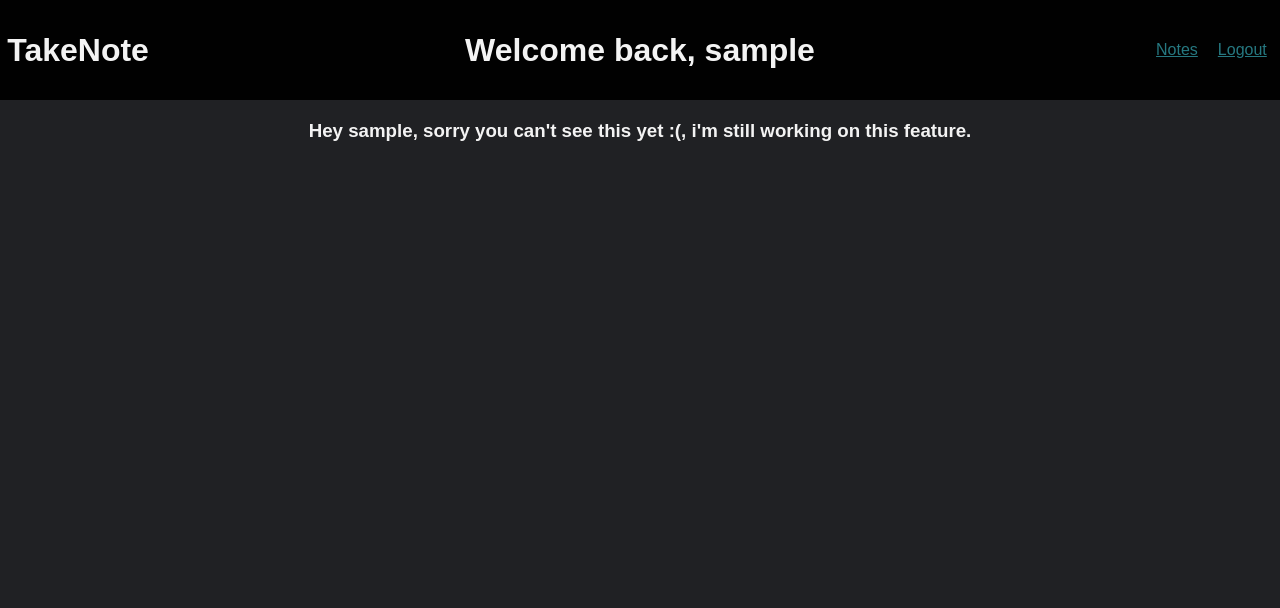
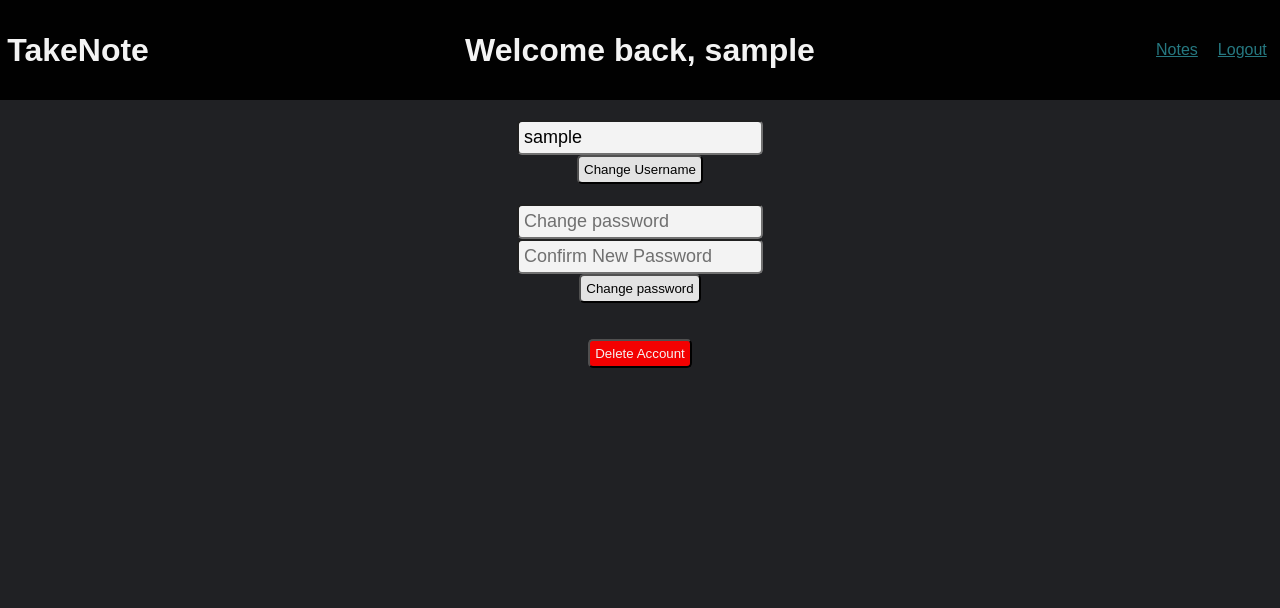
Before and after one commit to lhckb/takenote, a Django app: page /account/ in a window 1280 px wide. Shown: the top 608 px of the page. Run offline with Django 4.2, Linux system fonts and the light colour scheme; the visitor is signed in with stand-in values (Sample User, id 1); data comes from the database, SQL or seed files in the repository.

Commit message:
added account section for credential alteration and acc deletion

```diff
--- a/core/static/css/account.css
+++ b/core/static/css/account.css
@@ -1,33 +1,92 @@
 body{
     font-family: Arial, Helvetica, sans-serif;
     margin: 0;
+    text-align: center;
+    overflow-y: scroll;
+    min-height: 100%;
+    background-color: #202124;
+    /*background-image: url('/static/images/notebook.png');*/
+    background-size: cover;
+    opacity: 95%;
+    color: white;
+}
+
+body::after {
+    content: '';
+    display: block;
+    height: 100px; /* Set same as footer's height */
+}
+
+button {
+    cursor: pointer;
+    padding: 5px;
+    border-radius: 5px;
+
 }
 
 a {
-    margin-right: 20px;
-    margin-top: 10px;
+    padding: 10px;
+}
+
+a:link {
+    color: #277e87;
+}
+
+a:visited {
+    color: white;
+}
+
+input {
+    padding: 5px;
+    font-size: large;
+    font-family: Arial, Helvetica, sans-serif;
+    border-radius: 5px;
+}
+
+.headerAnchor {
+    cursor: pointer;
+    border-radius: 5px;
+    padding: 4px;
 }
 
 .wrapper {
-    background-color: cyan;
+    background-color: #000000;
+    color: white;
+    display: flex;
+    justify-content: space-evenly;
+    height: 100px;
+    align-items: center;
+    margin-bottom: 20px;
 }
 
 .logout {
     display: flex;
     justify-content: flex-end;
-    width: 100%;
+    width: 33%;
     height: fit-content;
+}
+
+.title {
+    display: flex;
+    justify-content: flex-start;
+    width: 33%;
 }
 
 .pageTitle {
     display: flex;
     justify-content: space-around;
-    width: 100%;
+    width: 33%;
 }
 
-.info {
-    display: flex;
-    justify-content: space-evenly;
-    width: 100%;
-    padding-top: 20px;
+.changeUsername {
+    padding-bottom: 10px;
 }
+
+.changePassword {
+    padding-top: 10px;
+}
+
+.deleteAccount {
+    background-color: Red;
+    color: white;
+}
--- a/core/static/js/main.js
+++ b/core/static/js/main.js
@@ -57,3 +57,9 @@
     let note = document.getElementById(id)
     window.location.href = `/notes/togglepin/${id}`
 }
+
+function accountDelConfirmation(user) {
+    if (window.confirm('Are you sure you want to delete your account? YOU CANNOT UNDO THIS')) {
+        window.location.href = `/account/delete/${user}`
+    }
+}
--- a/core/views.py
+++ b/core/views.py
@@ -21,27 +21,65 @@
 
 
 @login_required(login_url = '/login/')
-def submitAccountUpdate(request):
+def submitUsernameUpdate(request):
     curr_user = request.user
     user = User.objects.filter(username = curr_user)
 
     if request.POST:
+        new_username = request.POST.get('username')
+        if new_username != ('' and curr_user):
+            if not User.objects.filter(username = new_username):
+                user.update(username = new_username)
+                messages.success(request, 'Username changed successfully.')
 
-        username = request.POST.get('username')
-        if not User.objects.filter(username = username):
-            user.username = username
-            #user.save()
-            messages.success(request, 'Username updated!')
+            else:
+                messages.error(request, 'Username already exists.')
+
+        else:
+            messages.error(request, 'Invalid username.')
 
 
-        password = request.POST.get('password')
-        passw_confirm = request.POST.get('confirmPassw')
-        # if password == passw_confirm:
-        #     if not User.objects.filter(username = curr_user, password = password):
-        #         curr_user.set_password(password = password)
-        #         messages.success(request, 'Password updated successfully!')
+    return redirect('/account/')
+
+
+@login_required(login_url = '/login/')
+def submitPasswordUpdate(request):
+    curr_user = request.user
+    user = User.objects.get(username = curr_user)
+
+    if request.POST:
+        new_passw = request.POST.get('password')
+        new_passw_confirm = request.POST.get('confirmPassw')
+
+        if new_passw != '':
+            if new_passw == new_passw_confirm:
+                user.set_password(new_passw)
+                user.save()
+                messages.success(request, 'Password changed successfully.')
+
+            else:
+                messages.error(request, 'Passwords don\'t match')
+
+        else:
+            messages.error(request, 'Password cannot be empty')
+
 
     return redirect('/account/')
+
+
+@login_required(login_url = '/login/')
+def deleteAccount(request, username):
+    request_user = request.user
+    user_to_del = User.objects.get(username = username)
+
+    if request_user == user_to_del:
+        user_to_del.delete()
+        messages.success(request, 'Account deleted successfully.')
+
+    else:
+        messages.error(request, 'couldnt delete')
+
+    return redirect('/')
 
 
 @login_required(login_url = '/login/')
--- a/takenote/urls.py
+++ b/takenote/urls.py
@@ -19,8 +19,10 @@
 
 urlpatterns = [
     path('admin/', admin.site.urls),
-    path('account/', views.workInProgress),
-    path('account/update', views.workInProgress),
+    path('account/', views.accountPage),
+    path('account/update/username', views.submitUsernameUpdate),
+    path('account/update/password', views.submitPasswordUpdate),
+    path('account/delete/<username>', views.deleteAccount),
     path('', views.index),
     path('login/', views.loginPage),
     path('login/submit/index', views.submitLoginIndex),
--- a/templates/account.html
+++ b/templates/account.html
@@ -4,38 +4,51 @@
 
     <title>TakeNote | {{ request.user }}</title>
     {% load static %}
-    <link rel="stylesheet" href="{% static 'account.css' %}">
+    <script src="{% static 'js/main.js' %}"></script>
+    <link rel="stylesheet" href="{% static 'css/account.css' %}">
 
 
 {% endblock %}
 
 {% block body %}
 <div class="wrapper">
+
     <div class="title">
-            <h1>TakeNote</h1>
-        </div>
-        <div class="logout">
-            <a href="/logout">Logout</a>
-            <a href="/notes/">Notes</a>
-        </div>
-        <div class="pageTitle">
-            <h1>{{ request.user }} account overview</h1>
-        </div>
+        <h1 onmouseenter="raiseAnchor()" onmouseleave="lowerAnchor()" class="headerAnchor" id="headerAnchor" onclick="redirectIndex()">TakeNote</h1>
     </div>
 
-    <div class="info">
+    <div class="pageTitle">
+        <h1>Welcome back, {{ request.user }}</h1>
+    </div>
+
+    <div class="logout">
+        <a href="/notes/">Notes</a>
+        <br>
+        <a href="/logout">Logout</a>
+
+    </div>
+
+</div>
+
+    <div class="actions">
         {% for i in user %}
-        <form action="/account/update" method="POST"> {% csrf_token %}
+        <div class="changeUsername">
+            <form action="/account/update/username" method="POST"> {% csrf_token %}
                 <input type="text" name="username" value="{{ i.username }}">
                 <br>
-            <input type="text" name="email" value="{{ i.email }}">
-            <br>
-            <input type="password" name="password" placeholder="New Password">
+                <button type="submit">Change Username</button>
+            </form>
+        </div>
+
+        <div class="changePassword">
+            <form action="/account/update/password" method="POST"> {% csrf_token %}
+                <input type="password" name="password" placeholder="Change password">
                 <br>
                 <input type="password" name="confirmPassw" placeholder="Confirm New Password">
                 <br>
-            <button type="submit">Save</button>
+                <button type="submit">Change password</button>
             </form>
+        </div>
         {% endfor %}
     </div>
 
@@ -45,5 +58,9 @@
         <br>
     {% endfor %}
 
+    <br>
+
+    <button onclick="accountDelConfirmation('{{ request.user }}')" class="deleteAccount">Delete Account</button>
+
 
 {% endblock %}
```
Lines whose indentation alone changed are shown as unchanged.
